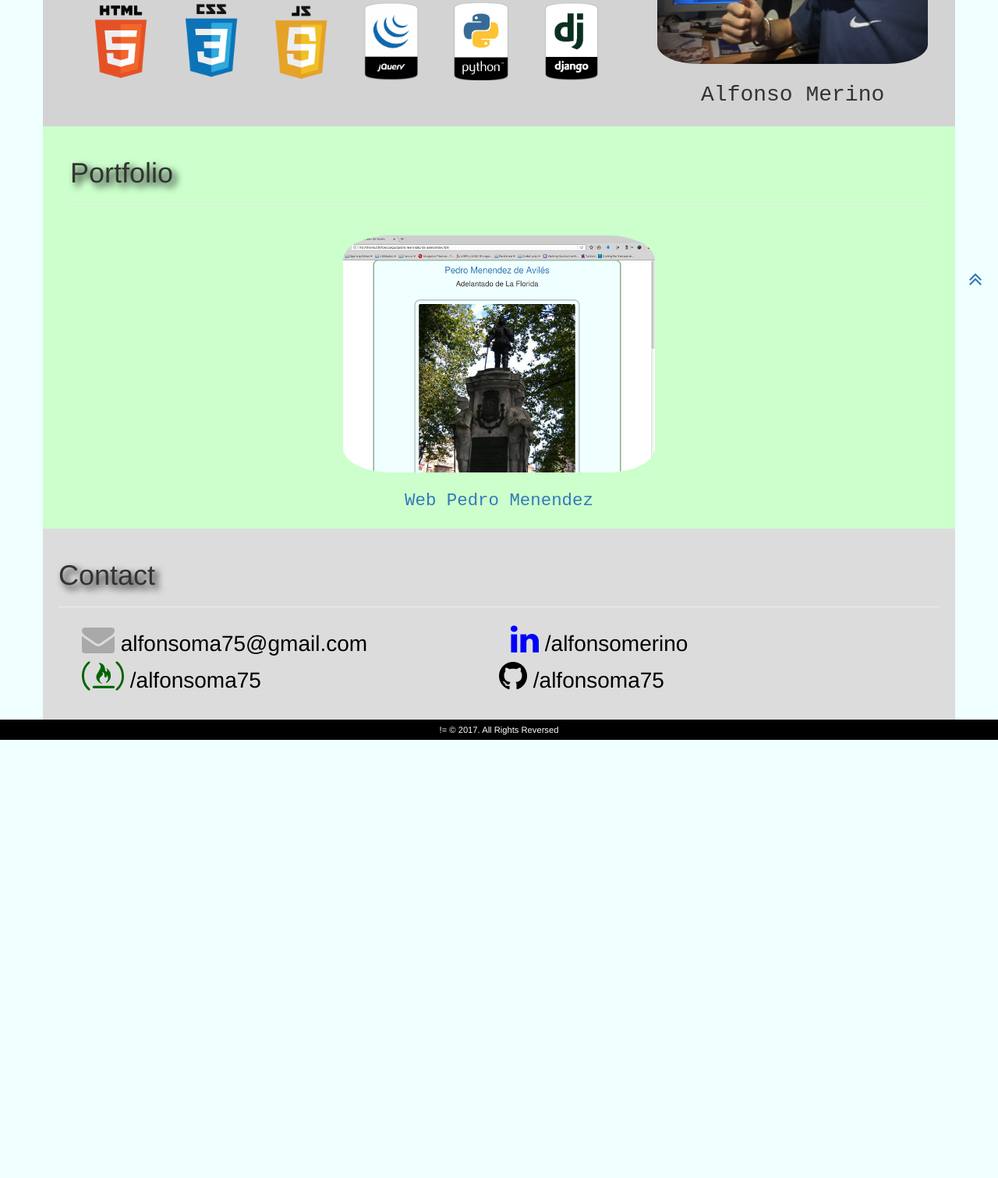
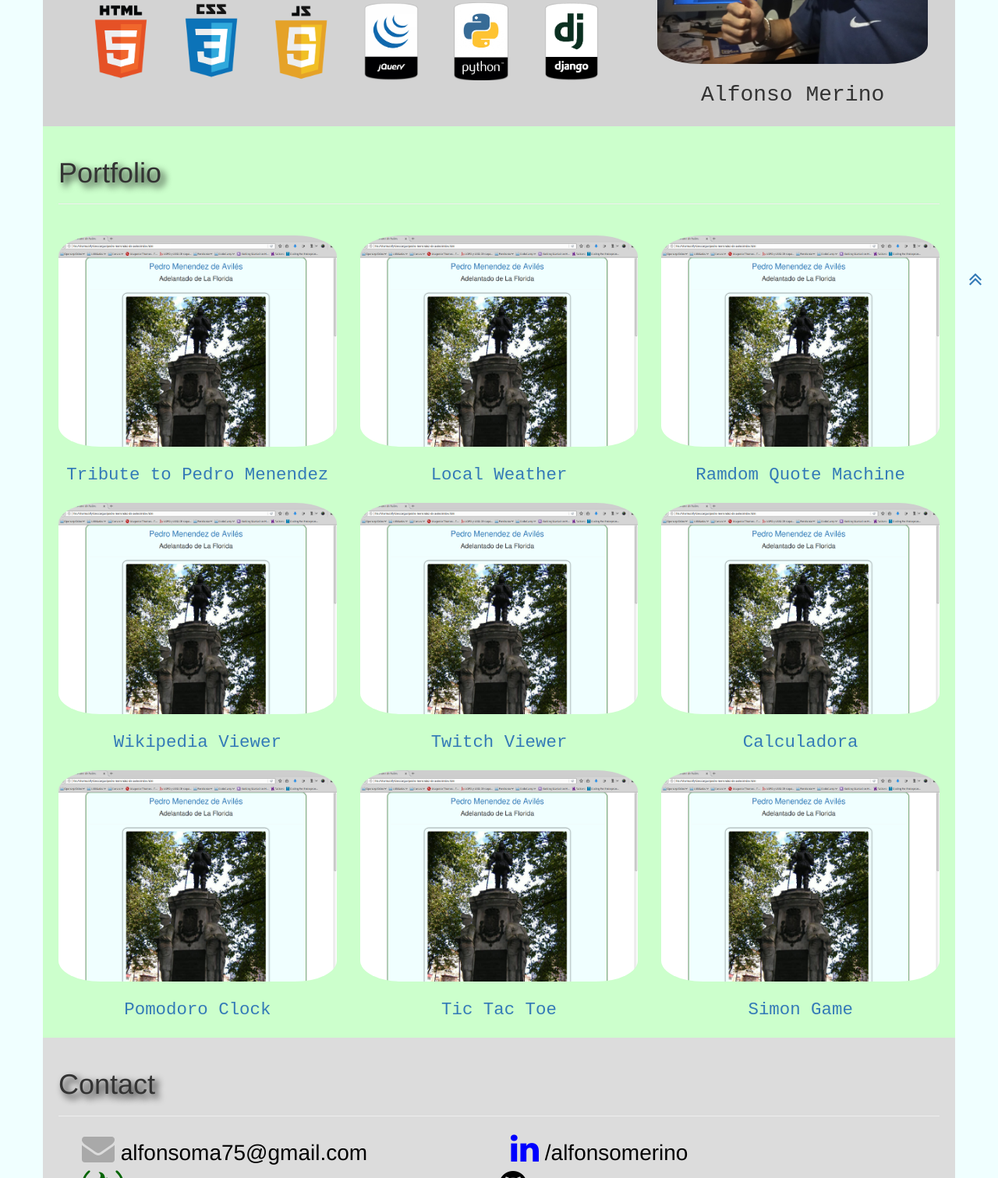
Before and after one commit to alfonsoma75/fcc_projects, a plain HTML site: page basic/Portfolio/index.html in a window 1280 px wide. Shown: the part 411-1922 px from the top of the page at 78% size. Before the commit the page ends 1360 px from the top, so only its background shows below. Drawn offline with Linux system fonts and the light colour scheme.

Commit message:
ADD paginas al portfolio

```diff
--- a/basic/Portfolio/index.html
+++ b/basic/Portfolio/index.html
@@ -40,12 +40,60 @@
   </div>
 </section>
 <section id="portfolio">
-  <div class="row row-portfolio">
-    <div class="col-xs-12">
-    <h1 class="row-p">Portfolio</h1>
-      <hr />
-    <a href="https://codepen.io/alfonsoma75/full/jwmXzb/" target="_blank"><img src="src/img/paginapequenia.png" alt="Pagina Pedro Menendez" class="img-responsive img-center myphoto" />
-      <figcaption class="centered">Web Pedro Menendez</figcaption></a></div></div>
+	<div class="row row-portfolio">
+			<h1 class="row-p">Portfolio</h1>
+		<hr/>
+		<div class="row">
+		<div class="col-xs-4">
+
+			<a href="https://codepen.io/alfonsoma75/full/jwmXzb/" target="_blank"><img src="src/img/paginapequenia.png" alt="Tribute to Pedro Menendez" class="img-responsive img-center myphoto" />
+			<figcaption class="centered">Tribute to Pedro Menendez</figcaption></a>
+		</div>
+		<div class="col-xs-4">
+
+			<a href="https://codepen.io/alfonsoma75/full/vZWrov/" target="_blank"><img src="src/img/paginapequenia.png" alt="Local Weather" class="img-responsive img-center myphoto" />
+			<figcaption class="centered">Local Weather</figcaption></a>
+		</div>
+		<div class="col-xs-4">
+
+			<a href="https://codepen.io/alfonsoma75/full/bRoqgK/" target="_blank"><img src="src/img/paginapequenia.png" alt="Random quote machine" class="img-responsive img-center myphoto" />
+			<figcaption class="centered">Ramdom Quote Machine</figcaption></a>
+		</div>
+		</div>
+
+		<div class="row">
+		<div class="col-xs-4">
+			<a href="https://codepen.io/alfonsoma75/full/wepxrB/" target="_blank"><img src="src/img/paginapequenia.png" alt="Wikipedia Viewer" class="img-responsive img-center myphoto" />
+			<figcaption class="centered">Wikipedia Viewer</figcaption></a>
+		</div>
+		<div class="col-xs-4">
+			<a href="https://codepen.io/alfonsoma75/full/gReZGO/" target="_blank"><img src="src/img/paginapequenia.png" alt="Twich" class="img-responsive img-center myphoto" />
+			<figcaption class="centered">Twitch Viewer</figcaption></a>
+		</div>
+		<div class="col-xs-4">
+
+			<a href="https://codepen.io/alfonsoma75/full/jwmXzb/" target="_blank"><img src="src/img/paginapequenia.png" alt="Calculadora" class="img-responsive img-center myphoto" />
+			<figcaption class="centered">Calculadora</figcaption></a>
+		</div>
+		</div>
+
+		<div class="row">
+		<div class="col-xs-4">
+			<a href="https://codepen.io/alfonsoma75/full/GExPMK/" target="_blank"><img src="src/img/paginapequenia.png" alt="Pomodoro clock" class="img-responsive img-center myphoto" />
+			<figcaption class="centered">Pomodoro Clock</figcaption></a>
+		</div>
+		<div class="col-xs-4">
+
+			<a href="https://codepen.io/alfonsoma75/full/jLyrYL/" target="_blank"><img src="src/img/paginapequenia.png" alt="Tic tac toe" class="img-responsive img-center myphoto" />
+			<figcaption class="centered">Tic Tac Toe</figcaption></a>
+		</div>
+		<div class="col-xs-4">
+			<a href="https://codepen.io/alfonsoma75/full/xXKXYN/" target="_blank"><img src="src/img/paginapequenia.png" alt="Simon game" class="img-responsive img-center myphoto" />
+			<figcaption class="centered">Simon Game</figcaption></a>
+		</div>
+
+		</div>
+	</div>
 </section>
 <section id="contact">
   <div class="row row-contact">
```
